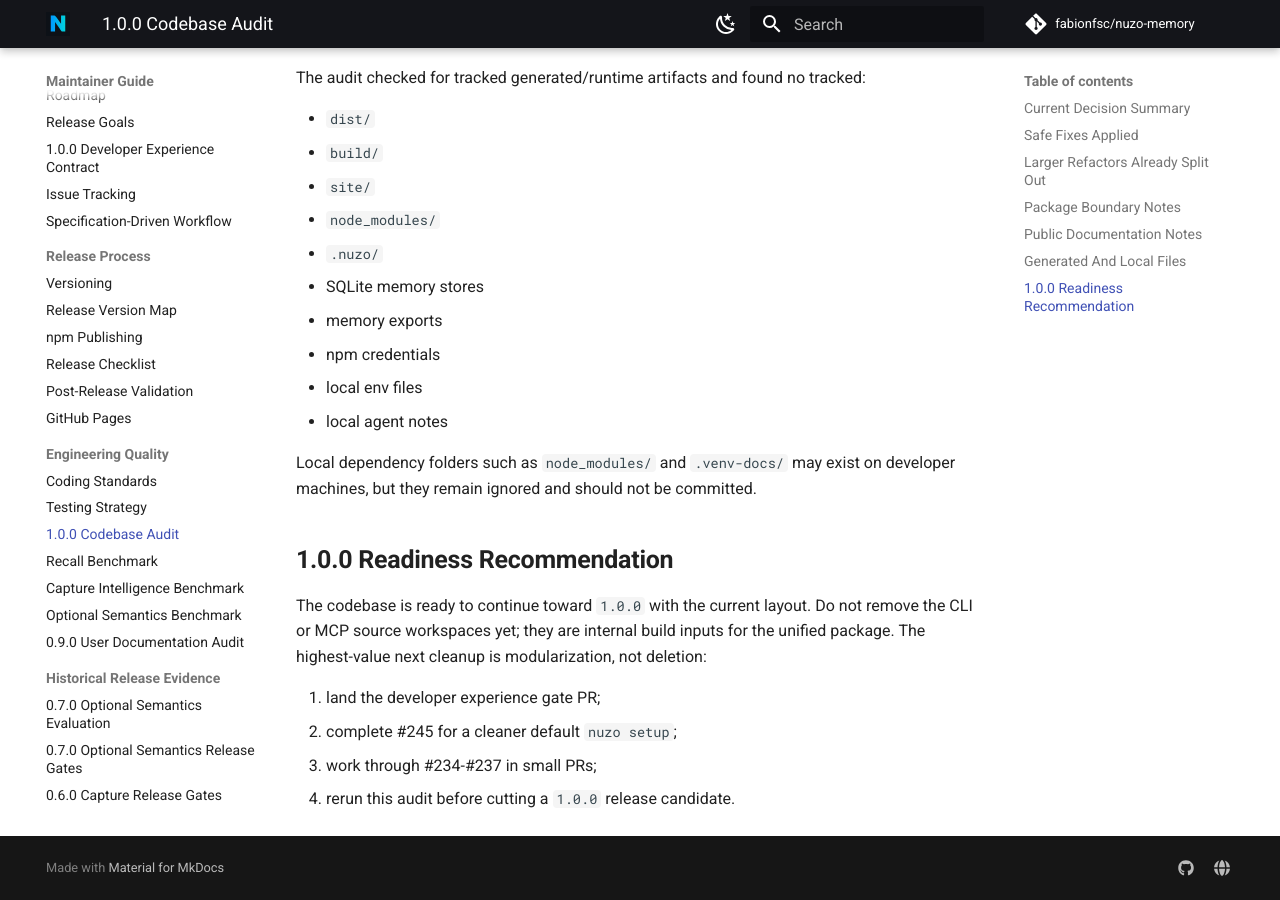
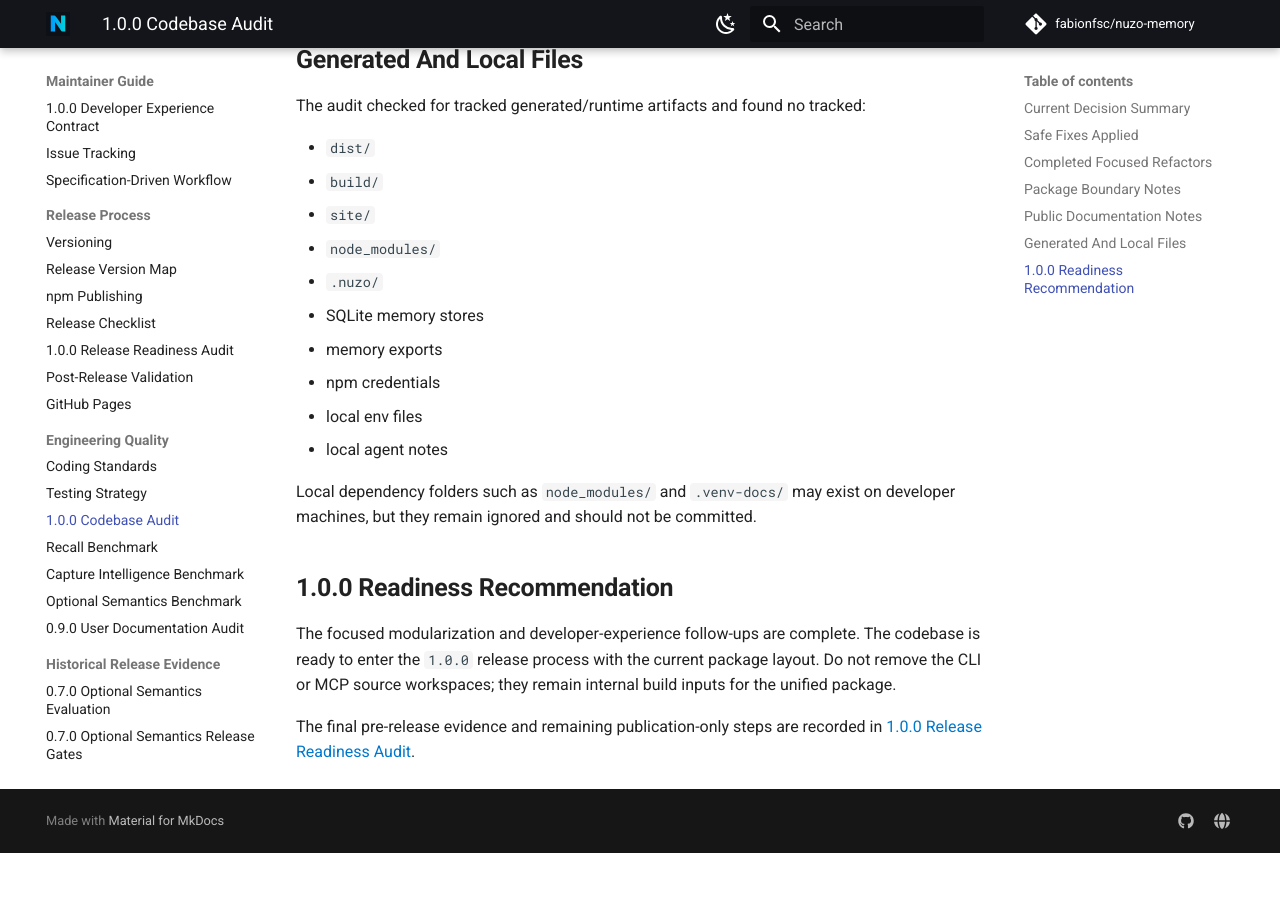
Before and after one commit to fabionfsc/nuzo-memory, an MkDocs documentation site: the page built from docs/operations/codebase-audit-1.0.0.md, in a window 1280 px wide and 900 px high, scrolled down 2728 px. Built offline with MkDocs 1.6.1 and Material for MkDocs 9.7.7, drawn with Linux system fonts in a browser that asks for light colours; comment, search, counter and statistics services are not loaded; after the commit the page ends 3581 px from its top, so only the background shows below that; some of the changed text lies outside the part shown.

Commit message:
docs(release): record 1.0 readiness audit
Records the evidence-backed no-publish readiness audit, closes stale audit follow-ups, and distinguishes release-time publication steps. Closes #255.

```diff
--- a/docs/operations/codebase-audit-1.0.0.md
+++ b/docs/operations/codebase-audit-1.0.0.md
@@ -15,10 +15,10 @@
 | Legacy transition packages | Keep `packages/cli` and `packages/mcp-server` as source workspaces; do not publish new public versions after `0.9.0`. | `tools/npm-package-policy.mjs`, npm publishing docs, release checklist. | Remove only after internal build/package architecture no longer needs source workspaces. |
 | Root hidden plugin catalogs | Keep `.agents/plugins/marketplace.json` and `.claude-plugin/marketplace.json`. | They are host discovery contracts for Codex and Claude Code marketplace development. | Revisit only if host CLIs support a unified catalog location. |
 | Host plugin hidden manifests | Keep `.codex-plugin/` and `.claude-plugin/` inside package roots. | Host-required plugin manifest paths. | Do not collapse into a custom `.plugins/` directory. |
-| `tools/` directory | Keep committed. | Release, smoke, benchmark, docs, packaging, and governance validation depend on it. npm staging excludes it. | Refactor repeated harness code in #237. |
+| `tools/` directory | Keep committed. | Release, smoke, benchmark, docs, packaging, and governance validation depend on it. npm staging excludes it. | Shared benchmark helpers landed through #237; keep new harness logic focused. |
 | Generated artifacts | Keep untracked. | `.gitignore` excludes `dist/`, `build/`, `site/`, memory stores, exports, npm caches, virtualenvs, and local agent notes. `git ls-files` found no tracked generated runtime artifacts. | Continue checking before release and PR handoff. |
-| Setup/update path | Keep explicit first-time setup and managed updates. | `nuzo setup`, managed-host receipt, package postinstall, and `nuzo update --yes` recovery path. | Add interactive host selection in #245. |
-| CLI manager | Keep as CLI-only control plane. | `nuzo memory manage` reuses core use cases and existing local store. | Close #216 after the implementing PR lands. |
+| Setup/update path | Keep explicit first-time setup and managed updates. | `nuzo setup`, managed-host receipt, package postinstall, and `nuzo update --yes` recovery path. | Interactive host selection landed through #245. |
+| CLI manager | Keep as CLI-only control plane. | `nuzo memory manage` reuses core use cases and existing local store. | Evaluation and documentation completed through #216. |
 
 ## Safe Fixes Applied
 
@@ -30,10 +30,10 @@
 - Updated the historical roadmap note that previously said
   `@nuzo/memory-cli` should be the default package users see first.
 
-## Larger Refactors Already Split Out
+## Completed Focused Refactors
 
-These are valid codebase hygiene items, but they are intentionally tracked as
-focused work instead of being hidden inside one broad cleanup:
+The audit split larger hygiene work into focused issues. All of the following
+are complete:
 
 - [#234](https://github.com/fabionfsc/nuzo-memory/issues/234): Refactor CLI
   entrypoint into focused command modules.
@@ -98,12 +100,10 @@
 
 ## 1.0.0 Readiness Recommendation
 
-The codebase is ready to continue toward `1.0.0` with the current layout. Do
-not remove the CLI or MCP source workspaces yet; they are internal build inputs
-for the unified package. The highest-value next cleanup is modularization, not
-deletion:
+The focused modularization and developer-experience follow-ups are complete.
+The codebase is ready to enter the `1.0.0` release process with the current
+package layout. Do not remove the CLI or MCP source workspaces; they remain
+internal build inputs for the unified package.
 
-1. land the developer experience gate PR;
-2. complete #245 for a cleaner default `nuzo setup`;
-3. work through #234-#237 in small PRs;
-4. rerun this audit before cutting a `1.0.0` release candidate.
+The final pre-release evidence and remaining publication-only steps are
+recorded in [1.0.0 Release Readiness Audit](release-readiness-1.0.0.md).
--- a/mkdocs.yml
+++ b/mkdocs.yml
@@ -114,6 +114,7 @@
           - Release Version Map: operations/release-version-map.md
           - npm Publishing: operations/npm-publishing.md
           - Release Checklist: operations/release-checklist.md
+          - 1.0.0 Release Readiness Audit: operations/release-readiness-1.0.0.md
           - Post-Release Validation: operations/post-release-validation.md
           - GitHub Pages: operations/github-pages.md
       - Engineering Quality:
```
Also changed, not shown: other parts of docs/operations/codebase-audit-1.0.0.md (+2 -0 lines), docs/operations/developer-experience-1.0.0.md (+1 -1 lines), docs/operations/release-readiness-1.0.0.md (added, +118 -0 lines).
